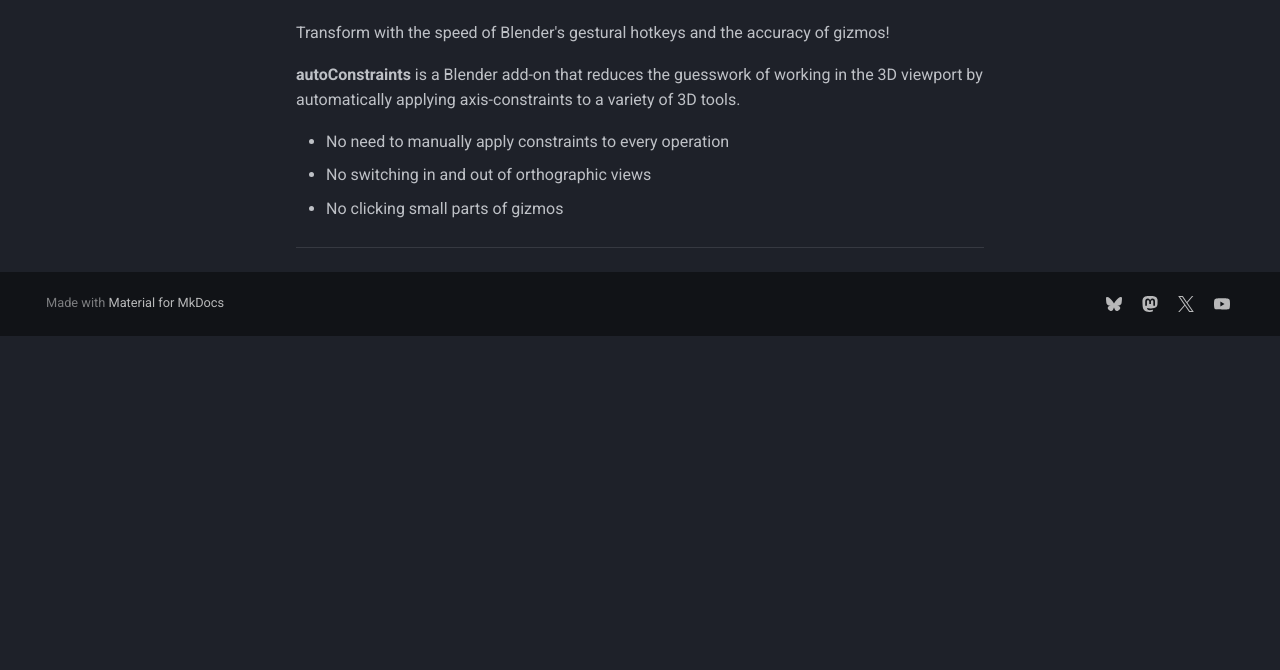
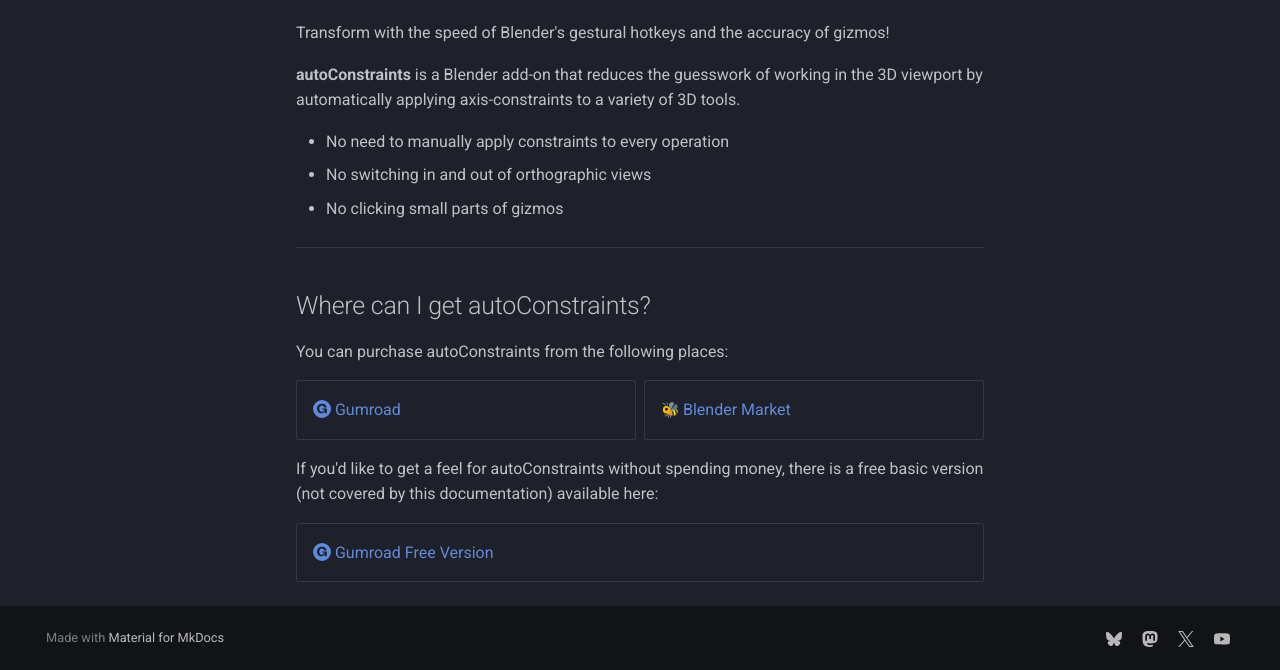
Before and after one commit to SpaghetMeNot/autoconstraints, an MkDocs documentation site: the page built from docs/index.md, in a window 1280 px wide and 900 px high, scrolled down 837 px, cut to the strip 230-900 px from the top of the window. Built offline with MkDocs 1.6.1 and Material for MkDocs 9.7.7, drawn with Linux system fonts in a browser that asks for light colours; emoji names are drawn with the system emoji font; some web fonts are replaced; before the commit the page ends 1403 px from its top, so only the background shows below that; some of the changed text lies outside the part shown.

Commit message:
Adding section for where to get autoConstraints, updating preferences waringin

```diff
--- a/docs/index.md
+++ b/docs/index.md
@@ -27,3 +27,15 @@
 - No clicking small parts of gizmos
 
 ----
+## Where can I get autoConstraints?
+You can purchase autoConstraints from the following places:
+
+<div class="grid cards" markdown>
+- [:simple-gumroad: Gumroad](https://spaghetmenot.gumroad.com/l/autoconstraints)
+- [:bee: Blender Market](https://blendermarket.com/products/autoconstraints)
+</div>
+
+If you'd like to get a feel for autoConstraints without spending money, there is a free basic version (not covered by this documentation) available here:
+<div class="grid cards" markdown>
+- [:simple-gumroad: Gumroad Free Version](https://spaghetmenot.gumroad.com/l/autoconstraintsfree)
+</div>
```
Also changed, not shown: docs/preferences.md (+1 -1 lines).
